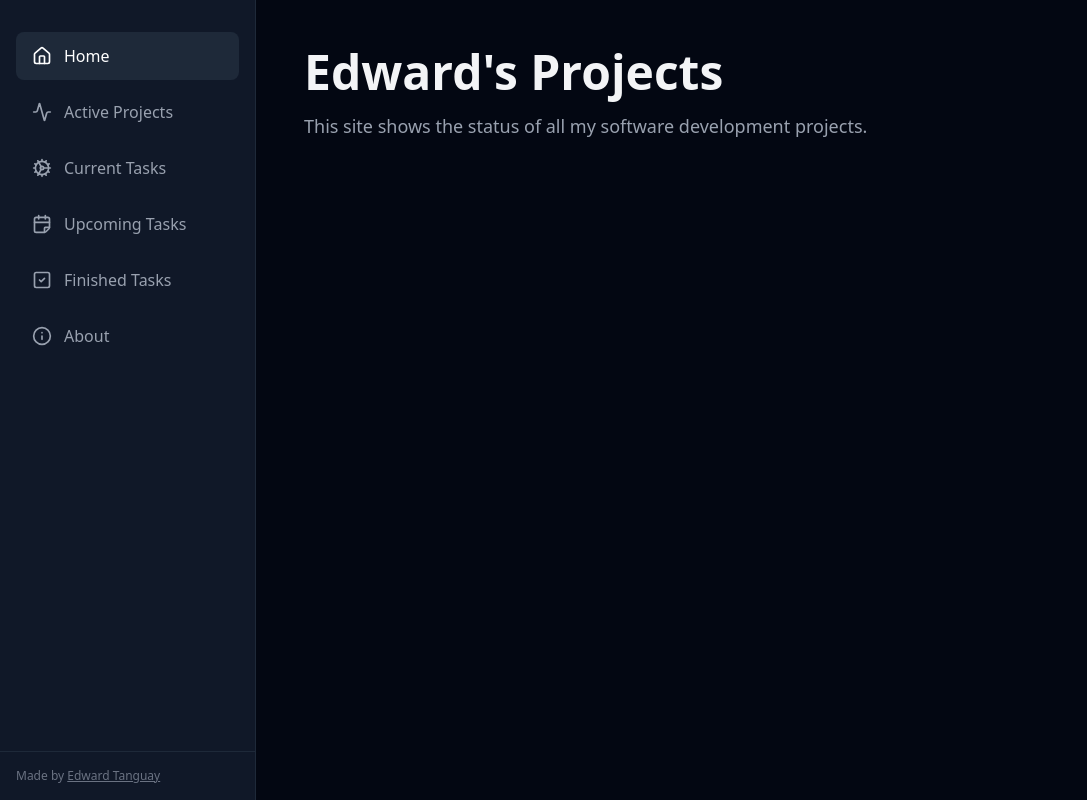
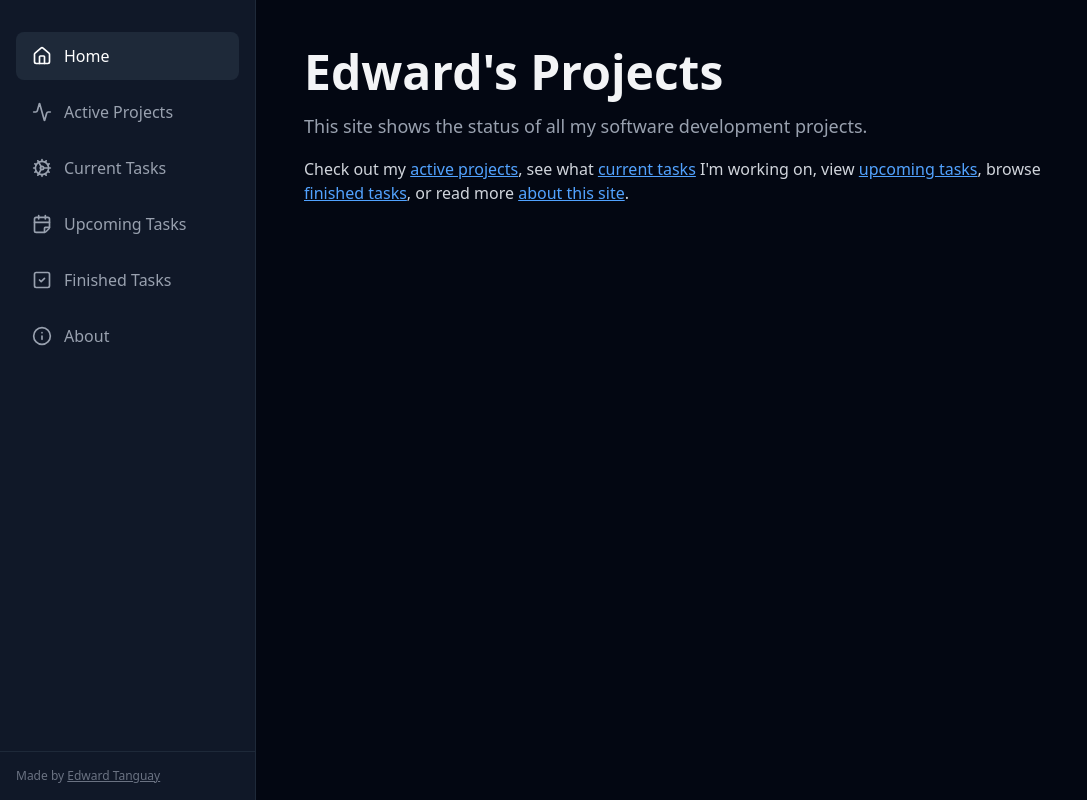
Before and after one commit to edwardtanguay/edwards-projects-v2, a Next.js app: page / in a window 1280 px wide. Shown: the whole page, without its empty margins (0-1087 px from the left). Built offline with nearby package versions, Linux system fonts and the light colour scheme.

Commit message:
...invite text

```diff
--- a/src/app/page.tsx
+++ b/src/app/page.tsx
@@ -1,4 +1,5 @@
 /* eslint-disable react/no-unescaped-entities */
+import Link from "next/link";
 
 export default function Home() {
 	return (
@@ -12,6 +13,30 @@ export default function Home() {
 						This site shows the status of all my software
 						development projects.
 					</p>
+
+					<p className="text-gray-300 mt-4">
+						Check out my{" "}
+						<Link href="/active-projects" className="text-blue-400 hover:text-blue-300 underline">
+							active projects
+						</Link>
+						, see what{" "}
+						<Link href="/current-tasks" className="text-blue-400 hover:text-blue-300 underline">
+							current tasks
+						</Link>{" "}
+						I'm working on, view{" "}
+						<Link href="/upcoming-tasks" className="text-blue-400 hover:text-blue-300 underline">
+							upcoming tasks
+						</Link>
+						, browse{" "}
+						<Link href="/finished-tasks" className="text-blue-400 hover:text-blue-300 underline">
+							finished tasks
+						</Link>
+						, or read more{" "}
+						<Link href="/about" className="text-blue-400 hover:text-blue-300 underline">
+							about this site
+						</Link>
+						.
+					</p>
 				</div>
 			</div>
 		</div>
```
